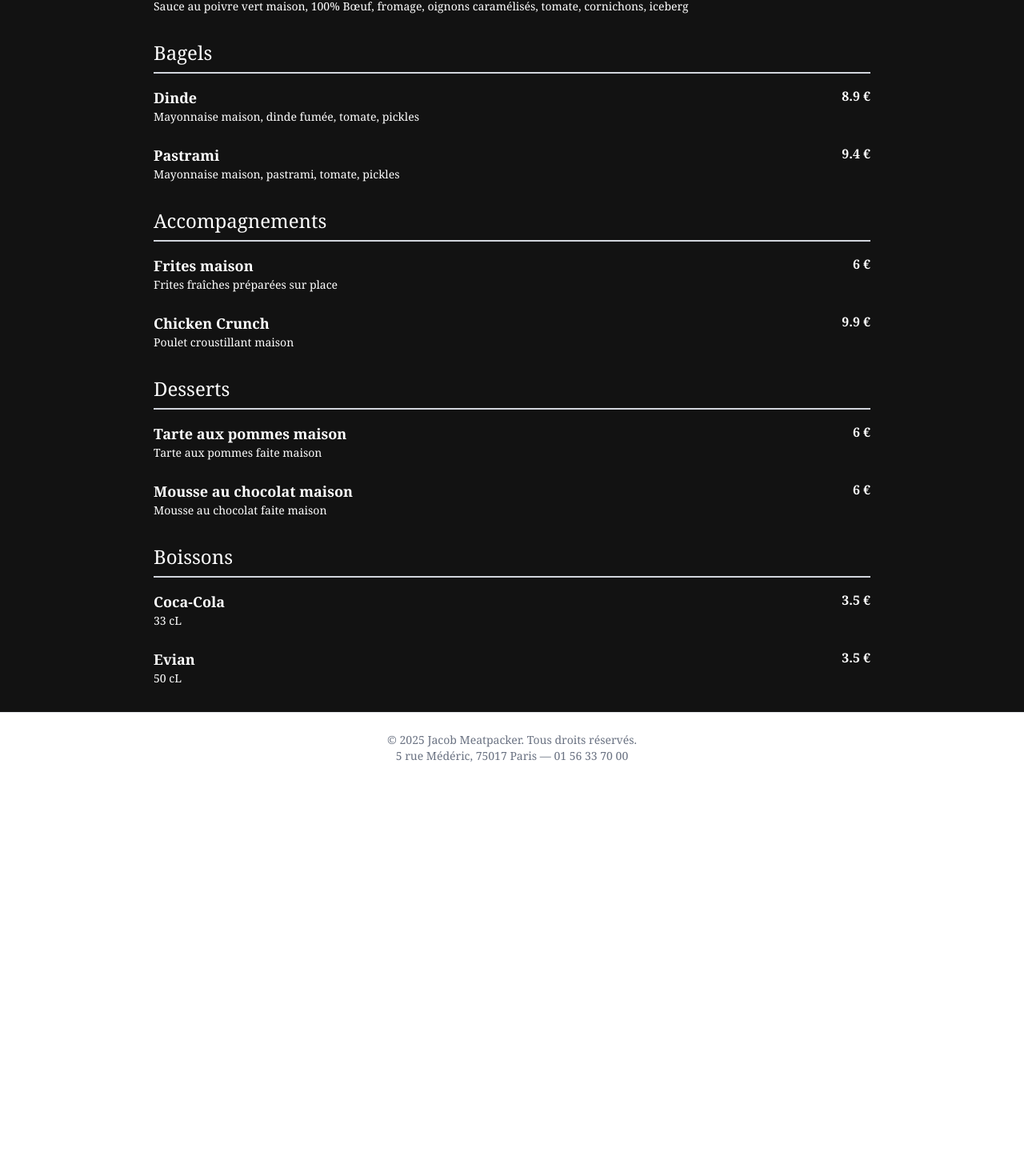
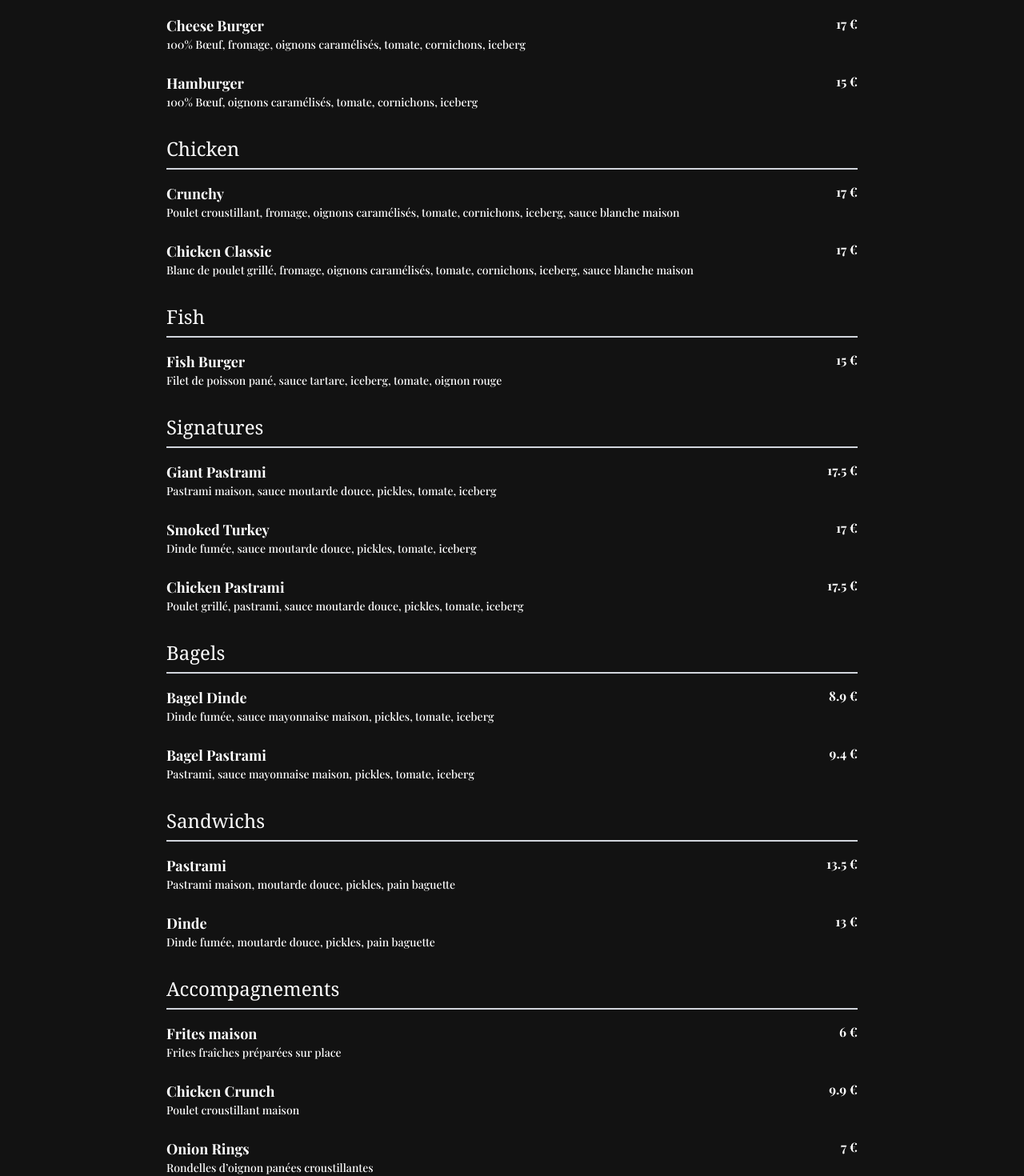
Before and after one commit to DEVBL770/rosetta, a Nuxt app: page / in a window 1280 px wide. Shown: the part 420-1890 px from the top of the page at 80% size. Before the commit the page ends 1399 px from the top, so only its background shows below. Built offline with nearby package versions, Linux system fonts and the light colour scheme.

Commit message:
Mise à jour du site avec les dernières modifications

```diff
--- a/components/Footer.vue
+++ b/components/Footer.vue
@@ -1,6 +1,10 @@
 <template>
-  <footer class="bg-white border-t border-gray-200 py-6 text-center text-sm text-gray-500">
-    <p>© 2025 Jacob Meatpacker. Tous droits réservés.</p>
+  <footer class="bg-[#1a1a1a] border-t border-gray-700 text-center text-sm text-gray-400 py-6 space-y-1 font-black-paris">
+    <p>Jacob Meatpacker</p>
     <p>5 rue Médéric, 75017 Paris — 01 56 33 70 00</p>
   </footer>
 </template>
+
+<style scoped>
+/* La classe font-black-paris est héritée depuis le style global ou la page */
+</style>
--- a/components/Header.vue
+++ b/components/Header.vue
@@ -1,7 +1,7 @@
 <template>
   <header class="text-center py-6 bg-transparent">
     <img src="https://static1.squarespace.com/static/544e5e99e4b0b1199cf8d579/t/56589034e4b027c789a412e1/1662456295121/" alt="Jacob Meatpacker" class="mx-auto w-32" />
-    <h1 class="text-4xl font-serif mt-4">Jacob Meatpacker</h1>
+
     <p class="text-lg italic text-white-700">Authentic American Street Food</p>
   </header>
 </template>
--- a/pages/index.vue
+++ b/pages/index.vue
@@ -1,104 +1,189 @@
 <template>
-  <div class="bg-[#121212] font-serif text-white">
+ <div class="bg-[#121212] font-black-paris text-white">
     <Header />
-    <main class="max-w-4xl mx-auto">
-      <MenuSection
-        id="burgers"
-        title="Burgers"
-        :items="burgers"
-      />
-      <MenuSection
-        id="bagels"
-        title="Bagels"
-        :items="bagels"
-      />
-      <MenuSection
-        id="sides"
-        title="Accompagnements"
-        :items="sides"
-      />
-      <MenuSection
-        id="desserts"
-        title="Desserts"
-        :items="desserts"
-      />
-      <MenuSection
-        id="boissons"
-        title="Boissons"
-        :items="boissons"
-      />
+    <main class="max-w-4xl mx-auto px-4 py-8 space-y-16">
+      <MenuSection id="burgers" title="Burgers" :items="burgers" />
+      <MenuSection id="chicken" title="Chicken" :items="chicken" />
+      <MenuSection id="fish" title="Fish" :items="fish" />
+      <MenuSection id="signatures" title="Signatures" :items="signatures" />
+      <MenuSection id="bagels" title="Bagels" :items="bagels" />
+      <MenuSection id="sandwichs" title="Sandwichs" :items="sandwichs" />
+      <MenuSection id="sides" title="Accompagnements" :items="sides" />
+      <MenuSection id="desserts" title="Desserts" :items="desserts" />
+      <MenuSection id="boissons" title="Boissons" :items="boissons" />
     </main>
     <Footer />
   </div>
 </template>
 
 <script setup>
-import Header from '~/components/Header.vue';
-import Footer from '~/components/Footer.vue';
-import MenuSection from '~/components/MenuSection.vue';
+import Header from '~/components/Header.vue'
+import Footer from '~/components/Footer.vue'
+import MenuSection from '~/components/MenuSection.vue'
 
+// Menu complet Jacob Meatpacker
 const burgers = [
   {
     name: 'Jacob',
     description: 'Double 100% Bœuf, fromage, oignons caramélisés, champignons, charcuterie fumée, tomate, cornichons, iceberg',
-    price: 27.00
+    price: 27.00,
   },
   {
     name: 'Pepper Cheese',
     description: 'Sauce au poivre vert maison, 100% Bœuf, fromage, oignons caramélisés, tomate, cornichons, iceberg',
-    price: 18.40
+    price: 18.40,
   },
-];
+  {
+    name: 'Cheese Burger',
+    description: '100% Bœuf, fromage, oignons caramélisés, tomate, cornichons, iceberg',
+    price: 17.00,
+  },
+  {
+    name: 'Hamburger',
+    description: '100% Bœuf, oignons caramélisés, tomate, cornichons, iceberg',
+    price: 15.00,
+  },
+]
+
+const chicken = [
+  {
+    name: 'Crunchy',
+    description: 'Poulet croustillant, fromage, oignons caramélisés, tomate, cornichons, iceberg, sauce blanche maison',
+    price: 17.00,
+  },
+  {
+    name: 'Chicken Classic',
+    description: 'Blanc de poulet grillé, fromage, oignons caramélisés, tomate, cornichons, iceberg, sauce blanche maison',
+    price: 17.00,
+  },
+]
+
+const fish = [
+  {
+    name: 'Fish Burger',
+    description: 'Filet de poisson pané, sauce tartare, iceberg, tomate, oignon rouge',
+    price: 15.00,
+  },
+]
+
+const signatures = [
+  {
+    name: 'Giant Pastrami',
+    description: 'Pastrami maison, sauce moutarde douce, pickles, tomate, iceberg',
+    price: 17.50,
+  },
+  {
+    name: 'Smoked Turkey',
+    description: 'Dinde fumée, sauce moutarde douce, pickles, tomate, iceberg',
+    price: 17.00,
+  },
+  {
+    name: 'Chicken Pastrami',
+    description: 'Poulet grillé, pastrami, sauce moutarde douce, pickles, tomate, iceberg',
+    price: 17.50,
+  },
+]
 
 const bagels = [
   {
-    name: 'Dinde',
-    description: 'Mayonnaise maison, dinde fumée, tomate, pickles',
-    price: 8.90
+    name: 'Bagel Dinde',
+    description: 'Dinde fumée, sauce mayonnaise maison, pickles, tomate, iceberg',
+    price: 8.90,
   },
   {
+    name: 'Bagel Pastrami',
+    description: 'Pastrami, sauce mayonnaise maison, pickles, tomate, iceberg',
+    price: 9.40,
+  },
+]
+
+const sandwichs = [
+  {
     name: 'Pastrami',
-    description: 'Mayonnaise maison, pastrami, tomate, pickles',
-    price: 9.40
+    description: 'Pastrami maison, moutarde douce, pickles, pain baguette',
+    price: 13.50,
   },
-];
+  {
+    name: 'Dinde',
+    description: 'Dinde fumée, moutarde douce, pickles, pain baguette',
+    price: 13.00,
+  },
+]
 
 const sides = [
   {
     name: 'Frites maison',
     description: 'Frites fraîches préparées sur place',
-    price: 6.00
+    price: 6.00,
   },
   {
     name: 'Chicken Crunch',
     description: 'Poulet croustillant maison',
-    price: 9.90
+    price: 9.90,
   },
-];
+  {
+    name: 'Onion Rings',
+    description: 'Rondelles d’oignon panées croustillantes',
+    price: 7.00,
+  },
+  {
+    name: 'Coleslaw',
+    description: 'Salade de chou maison',
+    price: 5.00,
+  },
+]
 
 const desserts = [
   {
     name: 'Tarte aux pommes maison',
-    description: 'Tarte aux pommes faite maison',
-    price: 6.00
+    description: 'Tarte faite maison',
+    price: 6.00,
   },
   {
     name: 'Mousse au chocolat maison',
-    description: 'Mousse au chocolat faite maison',
-    price: 6.00
+    description: 'Mousse faite maison',
+    price: 6.00,
   },
-];
+  {
+    name: 'Crème dessert vanille',
+    description: 'Crème onctueuse à la vanille',
+    price: 4.50,
+  },
+]
 
 const boissons = [
   {
     name: 'Coca-Cola',
-    description: '33 cL',
-    price: 3.50
+    description: '33 cl',
+    price: 3.50,
   },
   {
-    name: 'Evian',
-    description: '50 cL',
-    price: 3.50
+    name: 'Coca-Cola Zero',
+    description: '33 cl',
+    price: 3.50,
   },
-];
+  {
+    name: 'Fanta',
+    description: '33 cl',
+    price: 3.50,
+  },
+  {
+    name: 'Sprite',
+    description: '33 cl',
+    price: 3.50,
+  },
+  {
+    name: 'Eau Evian',
+    description: '50 cl',
+    price: 3.50,
+  },
+]
 </script>
+
+<style scoped>
+@import url('https://fonts.googleapis.com/css2?family=Playfair+Display:wght@700&display=swap');
+
+.font-black-paris {
+  font-family: 'Playfair Display', serif;
+}
+</style>
```
